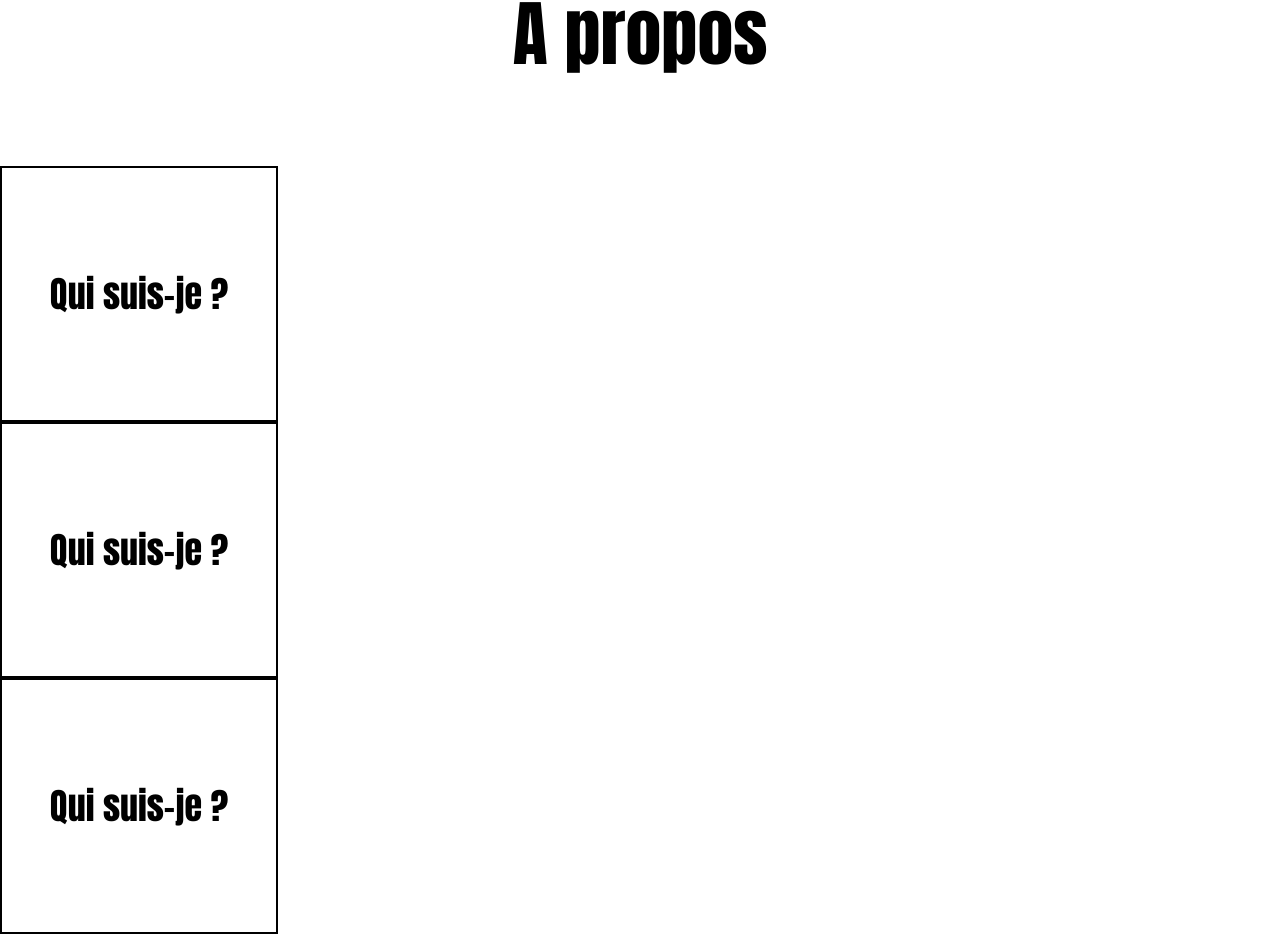
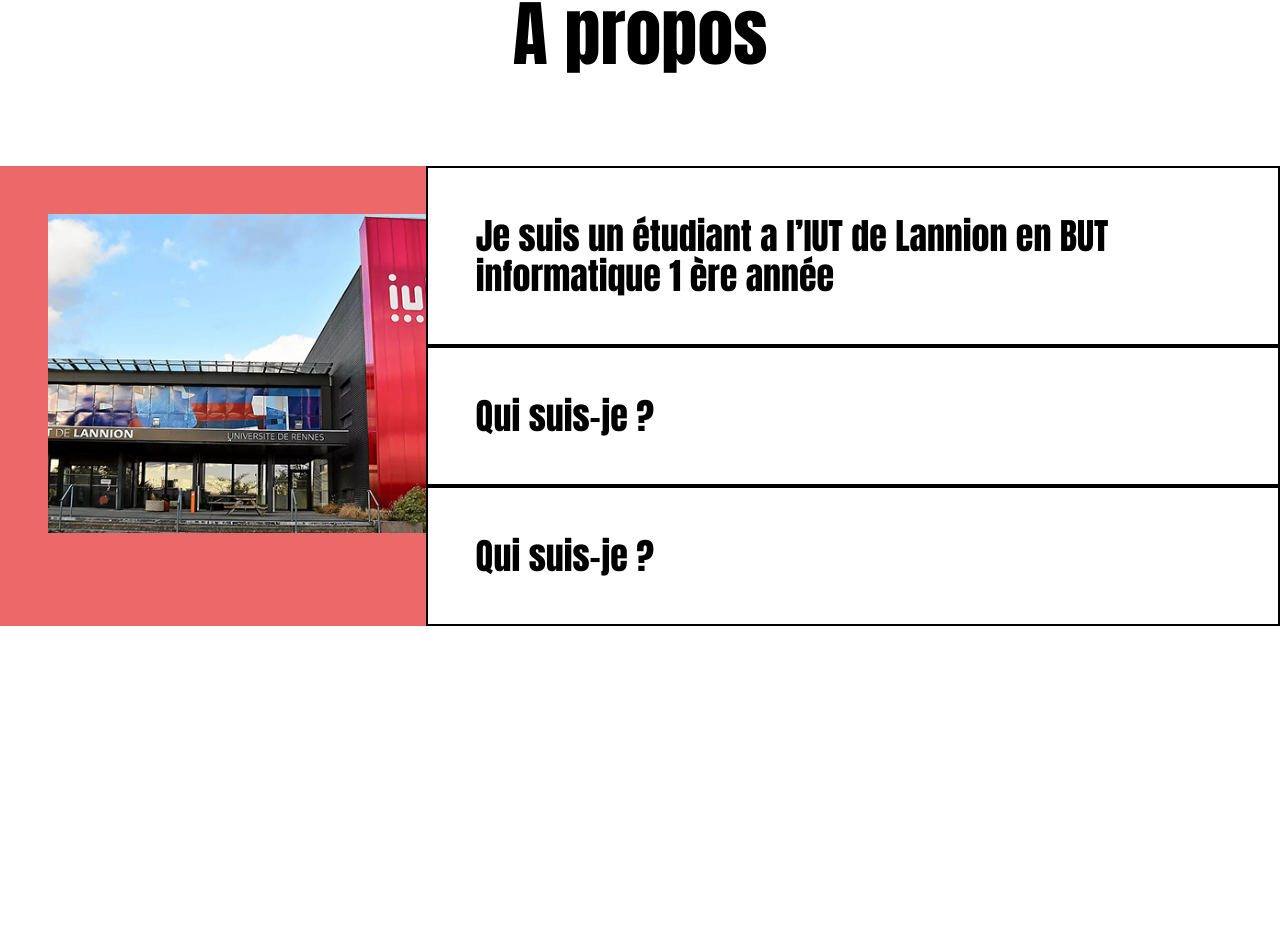
Before and after one commit to qbroch/projet, a Next.js app: page / in a window 1280 px wide. Shown: the part 686-1620 px from the top of the page. After the commit the page ends 1312 px from the top, so only its background shows below. Built offline with nearby package versions, Linux system fonts and the light colour scheme.

Commit message:
ssh plus dehbut props

```diff
--- a/app/components/aPropos.tsx
+++ b/app/components/aPropos.tsx
@@ -1,4 +1,6 @@
 import FadeIn from "./FadeIn";
+import Image from "next/image";
+import IUT from "../assets/Image/Iut.png";
 
 export default function APropos() {
     return (
@@ -10,21 +12,25 @@ export default function APropos() {
             </FadeIn>
             <FadeIn delay={400}>
                 <div className="flex ">
-                    <div className="h-[768] w-[600] bg-button">
-                    </div>
-                    <div className="flex flex-col">
-                        <div className="border-2 border-black w-[1500] h-64 flex items-center">
-                            <h3 className="font-anton text-black text-4xl p-12">Qui suis-je ?</h3>
-                        </div>
-                        <div className="border-2 border-black w-full h-64 flex items-center">
-                            <h3 className="font-anton text-black text-4xl p-12">Qui suis-je ?</h3>
-                        </div>
-                        <div className="border-2 border-black w-full h-64 flex items-center">
-                            <h3 className="font-anton text-black text-4xl p-12">Qui suis-je ?</h3>
+                    <div className="h-[1560] w-[900] bg-button">
+                        <div className="flex pt-12 pl-12">
+                            <Image src={IUT} alt="IUT" width={500} height={1560}  />
                         </div>
                     </div>
+                    <FadeIn delay={600}>
+                        <div className="flex flex-col">
+                            <div className="border-2 border-black w-[1300] h-[520] flex items-center justify-center">
+                                <p className="font-anton text-black text-4xl p-12">Je suis un étudiant a l’IUT de Lannion en BUT informatique  1 ère année             </p>
+                            </div>
+                            <div className="border-2 border-black w-full h-[520] flex items-center">
+                                <h3 className="font-anton text-black text-4xl p-12">Qui suis-je ?</h3>
+                            </div>
+                            <div className="border-2 border-black w-full h-[520] flex items-center">
+                                <h3 className="font-anton text-black text-4xl p-12">Qui suis-je ?</h3>
+                            </div>
+                        </div>
+                    </FadeIn>
                 </div>
-
             </FadeIn>
         </section>
     );
```
Also changed, not shown: app/assets/Image/Iut.png (added).
